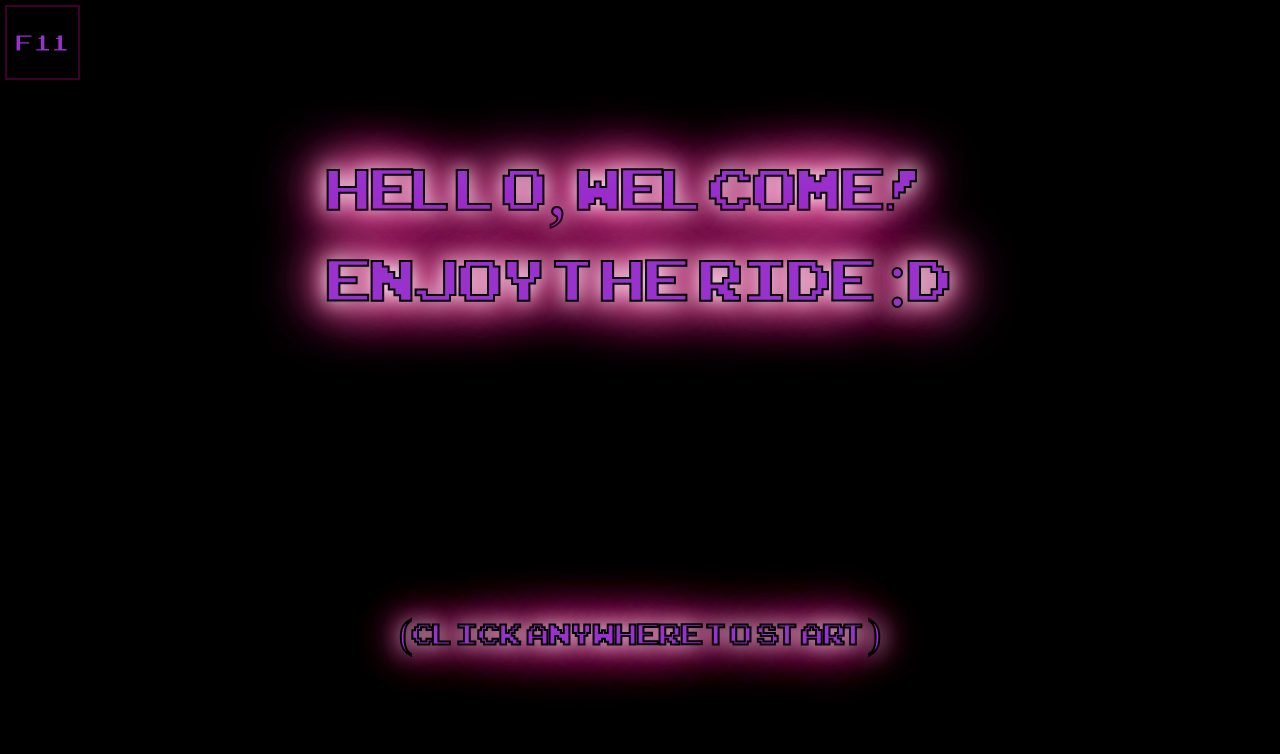
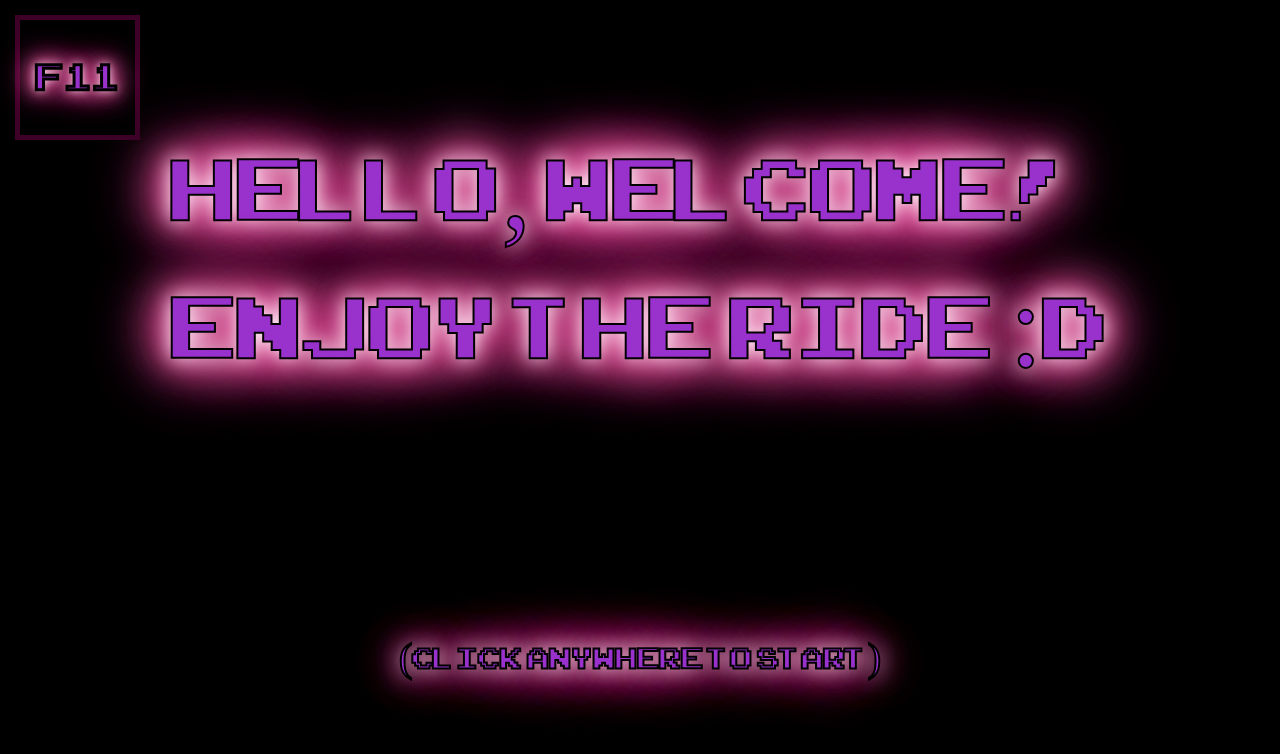
Before and after one commit to Ashfromfnf/web-psychadelics, a plain HTML site: page index.html in a window 1280 px wide. Drawn offline with Linux system fonts and the light colour scheme.

Commit message:
F11 button now cooler 😎
what the thing said

```diff
--- a/code/java.js
+++ b/code/java.js
@@ -28,4 +28,5 @@ function fullscreen(i) {
     }
 
     document.getElementById("F11").style.opacity = 0
+    document.getElementById("F11").style.borderRadius = "200px"
 }
--- a/code/style.css
+++ b/code/style.css
@@ -34,19 +34,25 @@ body {
     position: fixed;
     font-family: arcade;
     color: darkorchid;
-    left: 5px;
-    top: 5px;
+    left: 15px;
+    top: 15px;
     stroke: black;
-    stroke-width: 1px;
+    stroke-width: 3px;
     -webkit-text-stroke-color: black;
-    -webkit-text-stroke-width: 1px;
+    -webkit-text-stroke-width: 3px;
 
     background-color: black;
     border-style: solid;
-    border-width: 2px;
+    border-radius: 0px;
+    border-width: 5px;
     border-color: rgb(61, 0, 38);
-    width: 75px;
-    height: 75px;
+    width: 125px;
+    height: 125px;
+
+    padding: 0px;
+    margin: 0px;
+
+    font-size: 50px;
 
     text-align: center;
     text-justify: center;
@@ -54,21 +60,20 @@ body {
     justify-content: center;
     align-content: center;
 
-    transition: 650ms;
+    transition: 950ms;
 
     z-index: 900;
 
     &:hover {
         background-color: #a5346d;
-        transition: 650ms;
+        transition: 950ms;
+        border-radius: 45px;
     }
 
     &:active {
         background-color: #c300ff;
         transition: 150ms;
-    }
-    div {
-        font-size: xx-large;
+        border-radius: 55px;
     }
 
 }
@@ -77,6 +82,12 @@ body {
     -webkit-animation: glow 1s ease-in-out infinite alternate;
     -moz-animation: glow 1s ease-in-out infinite alternate;
     animation: glow 1s ease-in-out infinite alternate;
+}
+
+.smallGlow {
+    -webkit-animation: glow2 1s ease-in-out infinite alternate;
+    -moz-animation: glow2 1s ease-in-out infinite alternate;
+    animation: glow2 1s ease-in-out infinite alternate;
 }
 
 
@@ -90,6 +101,10 @@ body {
     text-align: center;
 }
 
+#bigTxt {
+    font-size: 120px;
+}
+
 
 @keyframes glow {
     from {
@@ -99,3 +114,12 @@ body {
         text-shadow: 0 0 20px #fff, 0 0 30px #f86db3, 0 0 40px #a5346d, 0 0 50px #ff4da6, 0 0 60px #ff4da6, 0 0 70px #ff4da6, 0 0 80px #ff4da6;
     }
 }
+
+@keyframes glow2 {
+    from {
+        text-shadow: 0 0 5px #fff, 0 0 10px #fff, 0 0 15px #e600db, 0 0 20px #e60073, 0 0 25px #e60073, 0 0 30px #e60073, 0 0 35px #e60073;
+    }
+    to {
+        text-shadow: 0 0 10px #fff, 0 0 15px #f86db3, 0 0 20px #a5346d, 0 0 25px #ff4da6, 0 0 30px #ff4da6, 0 0 35px #ff4da6, 0 0 40px #ff4da6;
+    }
+}
--- a/index.html
+++ b/index.html
@@ -8,9 +8,9 @@
     <script src="code/java.js"></script>
 </head>
 <body>
-    <button id="F11" onclick="fullscreen()"><div>F11</div></button>
+    <button class="smallGlow" id="F11" onclick="fullscreen()">F11</button>
     <div id="start" onclick="fadeOut('start')">
-        <div class="glow">Hello, welcome!<br>Enjoy the ride :D</div>
+        <div id="bigTxt" class="glow">Hello, welcome!<br>Enjoy the ride :D</div>
         <div id="smallTxt" class="glow">(click anywhere to start)</div>
     </div>
 </body>
```
